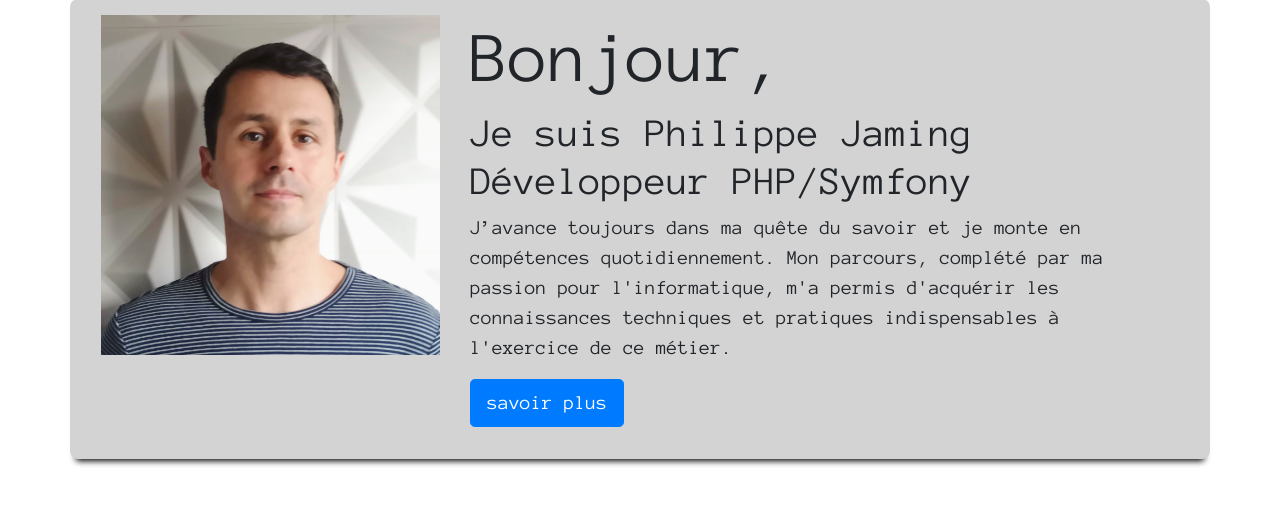
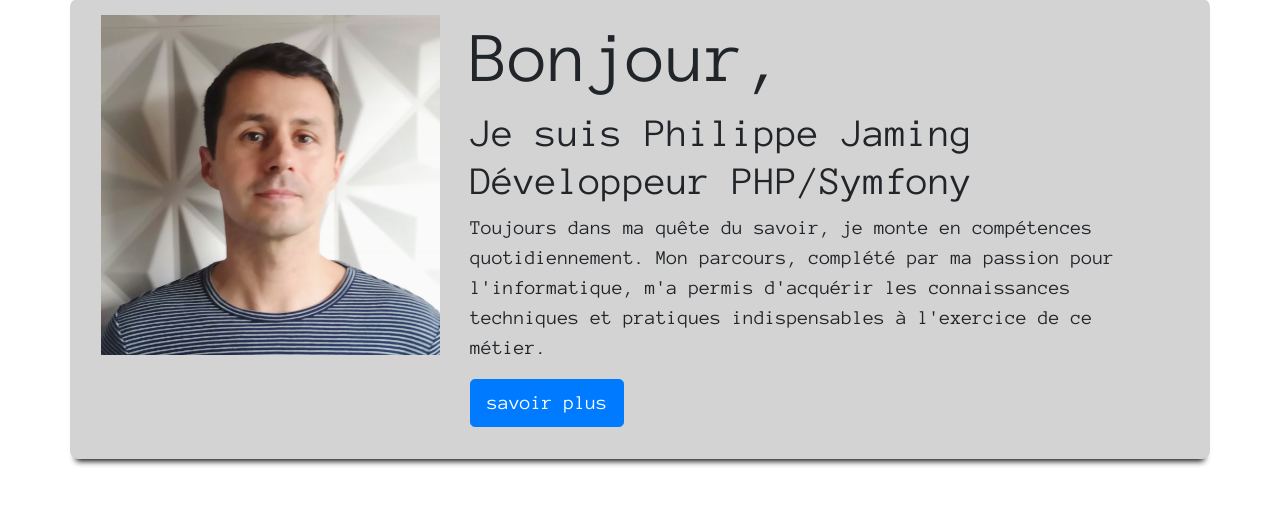
Before and after one commit to JgPhil/blog_jgphil, a Symfony app: template templates/home/index.html.twig in a window 1280 px wide. Shown: the part 261-766 px from the top of the page. Run offline with Twig, Linux system fonts and the light colour scheme; the template is opened without the code that fills it, so the values that code supplies are empty; some libraries are stand-ins or nearby versions.

Commit message:
env upd prod

```diff
--- a/templates/home/index.html.twig
+++ b/templates/home/index.html.twig
@@ -15,7 +15,7 @@
 				</h1>
 
 
-				<p class="lead">J’avance toujours dans ma quête du savoir et je monte en compétences quotidiennement. Mon parcours, complété par ma passion pour l'informatique, m'a permis d'acquérir les connaissances techniques et pratiques indispensables à l'exercice de ce métier.
+				<p class="lead">Toujours dans ma quête du savoir, je monte en compétences quotidiennement. Mon parcours, complété par ma passion pour l'informatique, m'a permis d'acquérir les connaissances techniques et pratiques indispensables à l'exercice de ce métier.
 				</p>
 				<p class="lead">
 					<a class="btn btn-primary btn-lg" href="{{ path('contact') }} " role="button">savoir plus</a>
```
Also changed, not shown: 1 other file.
